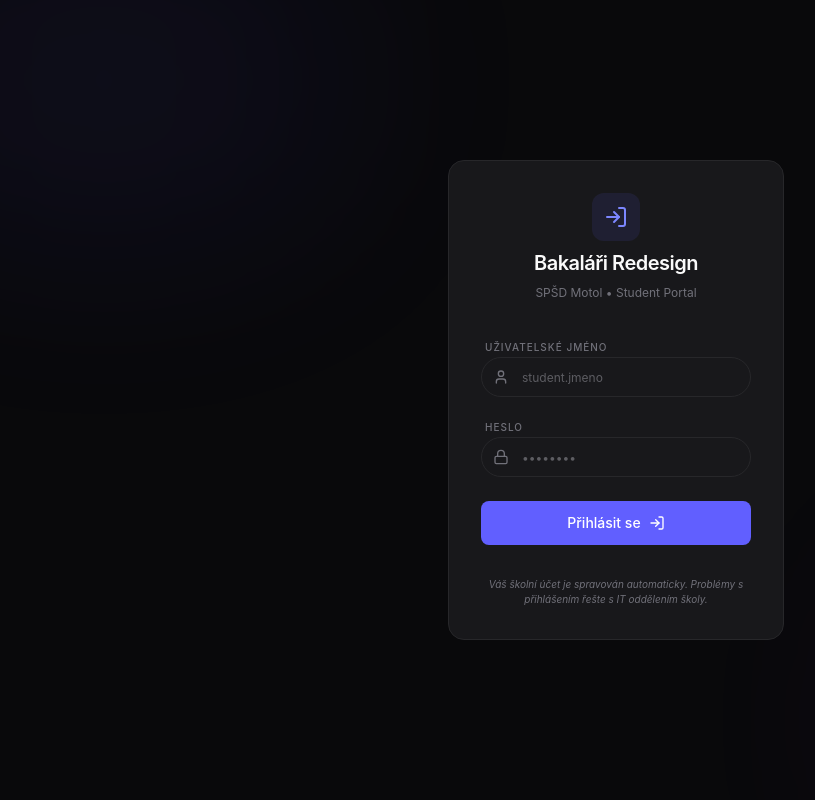
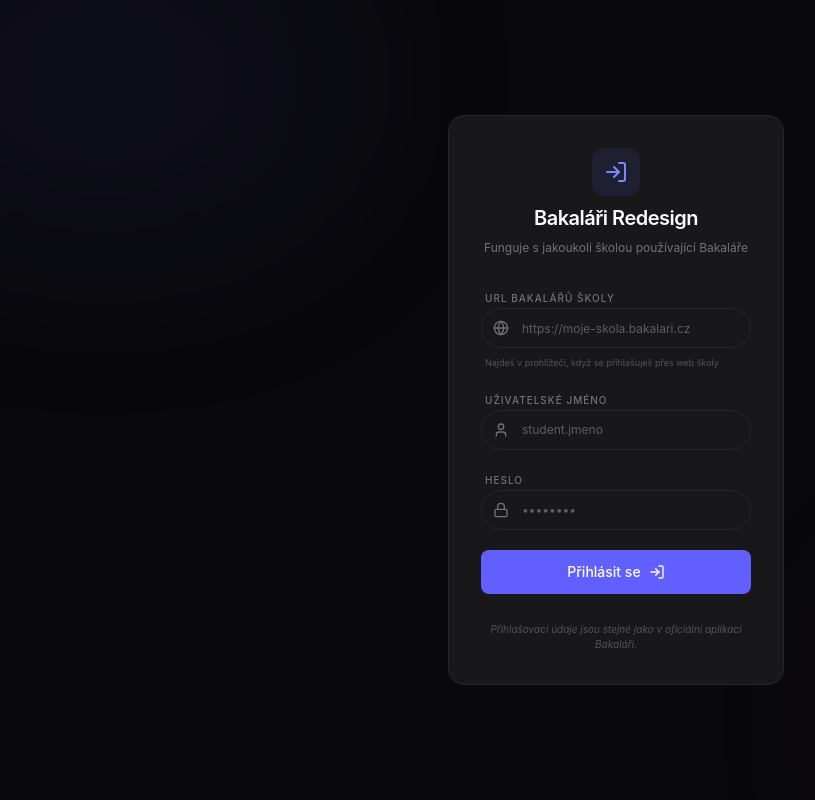
Before and after one commit to bakalariredesigned/bakalariredesigned.github.io, a React (Vite) app: page /login in a window 1280 px wide. Shown: the whole page, without its empty margins (24-839 px from the left). Built offline with nearby package versions, Linux system fonts and the light colour scheme.

Commit message:
auto-commit for bfd540a0-f584-4e32-aa7a-2c9c3466644a

```diff
--- a/src/components/Login.tsx
+++ b/src/components/Login.tsx
@@ -1,39 +1,49 @@
 import React, { useState } from 'react';
 import { useAuth } from '../context/AuthContext';
 import { motion, AnimatePresence } from 'motion/react';
-import { LogIn, User, Lock, Loader2, AlertCircle } from 'lucide-react';
+import { LogIn, User, Lock, Loader2, AlertCircle, Globe } from 'lucide-react';
+
+// Normalize school URL: strip trailing slash, ensure https://
+const normalizeUrl = (raw: string): string => {
+  let url = raw.trim().replace(/\/+$/, '');
+  if (url && !url.startsWith('http')) url = 'https://' + url;
+  return url;
+};
 
 export default function Login() {
-  const [username, setUsername] = useState('');
-  const [password, setPassword] = useState('');
-  const [error, setError] = useState('');
+  const [username,  setUsername]  = useState('');
+  const [password,  setPassword]  = useState('');
+  const [schoolUrl, setSchoolUrl] = useState(() => localStorage.getItem('bakalari_school_url') || '');
+  const [error,   setError]   = useState('');
   const [loading, setLoading] = useState(false);
   const { login } = useAuth();
 
   const handleSubmit = async (e: React.FormEvent) => {
     e.preventDefault();
     setError('');
+
+    // Validate + save school URL before attempting login
+    const normalized = normalizeUrl(schoolUrl);
+    if (!normalized) { setError('Zadej URL Bakalářů své školy.'); return; }
+    localStorage.setItem('bakalari_school_url', normalized);
+
     setLoading(true);
     try {
       await login(username, password);
     } catch (err: any) {
       const apiError = err.response?.data;
       let msg = apiError?.error_description || err.message || 'Neznámá chyba.';
-
       if (apiError?.error === 'invalid_grant' || msg.includes('login nebo heslo')) {
         msg = 'Nesprávné přihlašovací jméno nebo heslo.';
-      } else if (msg.includes('client_id')) {
-        msg = 'Chyba serveru (neplatné client_id). Prosím obnovte celou stránku (např. F5).';
       } else if (err.response?.status === 502) {
-        msg = 'Proxy Error: Nepodařilo se připojit k serveru Bakalářů. ' + (err.response.data?.message || '');
+        msg = 'Nepodařilo se připojit k serveru školy. Zkontroluj URL Bakalářů.';
       } else if (err.response?.status >= 500) {
-        msg = `Interní chyba serveru Bakalářů (kód ${err.response.status}). Body: ${JSON.stringify(err.response.data)}`;
+        msg = `Chyba serveru (${err.response.status}). Zkontroluj URL Bakalářů.`;
       } else if (apiError) {
         msg = `Chyba API: ${typeof apiError === 'object' ? JSON.stringify(apiError) : apiError}`;
       } else if (err.message) {
         msg = `Síťová chyba: ${err.message}`;
       }
-
       setError(msg);
     } finally {
       setLoading(false);
@@ -53,28 +63,21 @@ export default function Login() {
         animate={{ opacity: 1, y: 0 }}
         className="w-full max-w-sm px-6 relative z-10"
       >
-        <div className="glass-card p-8 space-y-8">
+        <div className="glass-card p-8 space-y-7">
           <div className="text-center space-y-2">
-            <motion.div
-              initial={{ scale: 0.8 }}
-              animate={{ scale: 1 }}
-              className="inline-flex items-center justify-center w-12 h-12 rounded-xl bg-indigo-500/10 text-indigo-400 mb-2"
-            >
+            <motion.div initial={{ scale: 0.8 }} animate={{ scale: 1 }}
+              className="inline-flex items-center justify-center w-12 h-12 rounded-xl bg-indigo-500/10 text-indigo-400 mb-2">
               <LogIn size={24} />
             </motion.div>
             <h1 className="text-xl font-semibold tracking-tight text-[#fafafa]">Bakaláři Redesign</h1>
-            <p className="text-[#71717a] text-xs">SPŠD Motol • Student Portal</p>
+            <p className="text-[#71717a] text-xs">Funguje s jakoukoli školou používající Bakaláře</p>
           </div>
 
-          <form onSubmit={handleSubmit} className="space-y-6">
+          <form onSubmit={handleSubmit} className="space-y-5">
             <AnimatePresence mode="wait">
               {error && (
-                <motion.div
-                  initial={{ opacity: 0, height: 0 }}
-                  animate={{ opacity: 1, height: 'auto' }}
-                  exit={{ opacity: 0, height: 0 }}
-                  className="bg-rose-500/10 border border-rose-500/20 rounded-lg p-3 flex items-start gap-3"
-                >
+                <motion.div initial={{ opacity:0, height:0 }} animate={{ opacity:1, height:'auto' }} exit={{ opacity:0, height:0 }}
+                  className="bg-rose-500/10 border border-rose-500/20 rounded-lg p-3 flex items-start gap-3">
                   <AlertCircle className="text-rose-400 shrink-0 mt-0.5" size={16} />
                   <p className="text-xs text-rose-300">{error}</p>
                 </motion.div>
@@ -82,62 +85,56 @@ export default function Login() {
             </AnimatePresence>
 
             <div className="space-y-4">
+              {/* School URL */}
+              <div className="space-y-2">
+                <label className="text-[10px] font-medium text-[#71717a] uppercase tracking-widest pl-1">
+                  URL Bakalářů školy
+                </label>
+                <div className="relative group">
+                  <Globe size={16} className="absolute left-3 top-1/2 -translate-y-1/2 text-[#71717a] group-focus-within:text-indigo-400 transition-colors" />
+                  <input type="text" value={schoolUrl} onChange={e => setSchoolUrl(e.target.value)} required
+                    className="glass-input w-full pl-10 h-10 text-xs"
+                    placeholder="https://moje-skola.bakalari.cz" />
+                </div>
+                <p className="text-[9px] text-[#52525b] pl-1">Najdeš v prohlížeči, když se přihlašuješ přes web školy</p>
+              </div>
+
+              {/* Username */}
               <div className="space-y-2">
                 <label className="text-[10px] font-medium text-[#71717a] uppercase tracking-widest pl-1">
                   Uživatelské jméno
                 </label>
                 <div className="relative group">
                   <User size={16} className="absolute left-3 top-1/2 -translate-y-1/2 text-[#71717a] group-focus-within:text-indigo-400 transition-colors" />
-                  <input
-                    type="text"
-                    value={username}
-                    onChange={(e) => setUsername(e.target.value)}
-                    required
-                    className="glass-input w-full pl-10 h-10 text-xs"
-                    placeholder="student.jmeno"
-                  />
+                  <input type="text" value={username} onChange={e => setUsername(e.target.value)} required
+                    className="glass-input w-full pl-10 h-10 text-xs" placeholder="student.jmeno" />
                 </div>
               </div>
 
+              {/* Password */}
               <div className="space-y-2">
                 <label className="text-[10px] font-medium text-[#71717a] uppercase tracking-widest pl-1">
                   Heslo
                 </label>
                 <div className="relative group">
                   <Lock size={16} className="absolute left-3 top-1/2 -translate-y-1/2 text-[#71717a] group-focus-within:text-indigo-400 transition-colors" />
-                  <input
-                    type="password"
-                    value={password}
-                    onChange={(e) => setPassword(e.target.value)}
-                    required
-                    className="glass-input w-full pl-10 h-10 text-xs"
-                    placeholder="••••••••"
-                  />
+                  <input type="password" value={password} onChange={e => setPassword(e.target.value)} required
+                    className="glass-input w-full pl-10 h-10 text-xs" placeholder="••••••••" />
                 </div>
               </div>
             </div>
 
-            <button
-              type="submit"
-              disabled={loading}
-              className="w-full bg-indigo-500 hover:bg-indigo-600 text-white font-medium py-3 rounded-lg transition-all flex items-center justify-center gap-2 group active:scale-[0.98] disabled:opacity-50 disabled:cursor-not-allowed text-sm"
-            >
-              {loading ? (
-                <Loader2 size={16} className="animate-spin" />
-              ) : (
-                <>
-                  Přihlásit se
-                  <LogIn size={16} className="group-hover:translate-x-1 transition-transform" />
-                </>
+            <button type="submit" disabled={loading}
+              className="w-full bg-indigo-500 hover:bg-indigo-600 text-white font-medium py-3 rounded-lg transition-all flex items-center justify-center gap-2 group active:scale-[0.98] disabled:opacity-50 disabled:cursor-not-allowed text-sm">
+              {loading ? <Loader2 size={16} className="animate-spin" /> : (
+                <>Přihlásit se<LogIn size={16} className="group-hover:translate-x-1 transition-transform" /></>
               )}
             </button>
           </form>
 
-          <div className="text-center">
-            <p className="text-[10px] text-[#71717a] italic">
-              Váš školní účet je spravován automaticky. Problémy s přihlášením řešte s IT oddělením školy.
-            </p>
-          </div>
+          <p className="text-center text-[10px] text-[#52525b] italic">
+            Přihlašovací údaje jsou stejné jako v oficiální aplikaci Bakaláři.
+          </p>
         </div>
       </motion.div>
     </div>
--- a/src/services/bakalariService.ts
+++ b/src/services/bakalariService.ts
@@ -5,11 +5,15 @@ const proxyAxios = axios.create({
   baseURL: '/api-proxy',
 });
 
-// Interceptor to add auth token
+// Interceptor to add auth token + school URL
 proxyAxios.interceptors.request.use((config) => {
-  const token = localStorage.getItem('bakalari_token');
+  const token     = localStorage.getItem('bakalari_token');
+  const schoolUrl = localStorage.getItem('bakalari_school_url');
   if (token && config.headers) {
     config.headers.Authorization = `Bearer ${token}`;
+  }
+  if (schoolUrl && config.headers) {
+    config.headers['X-Bakalari-Host'] = schoolUrl;
   }
   return config;
 });
```
Also changed, not shown: 1 other file (tests, documents, lock files or other folders).
